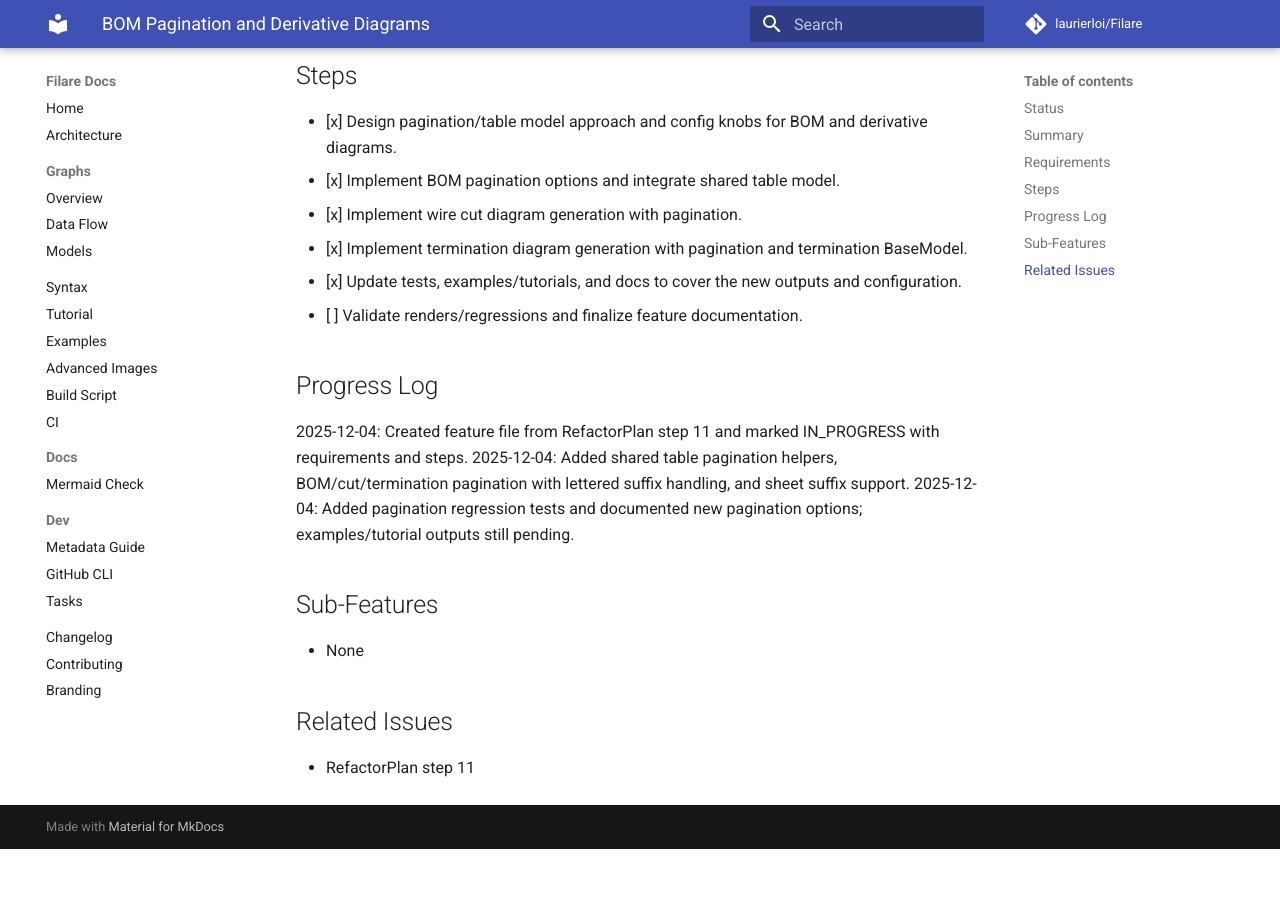
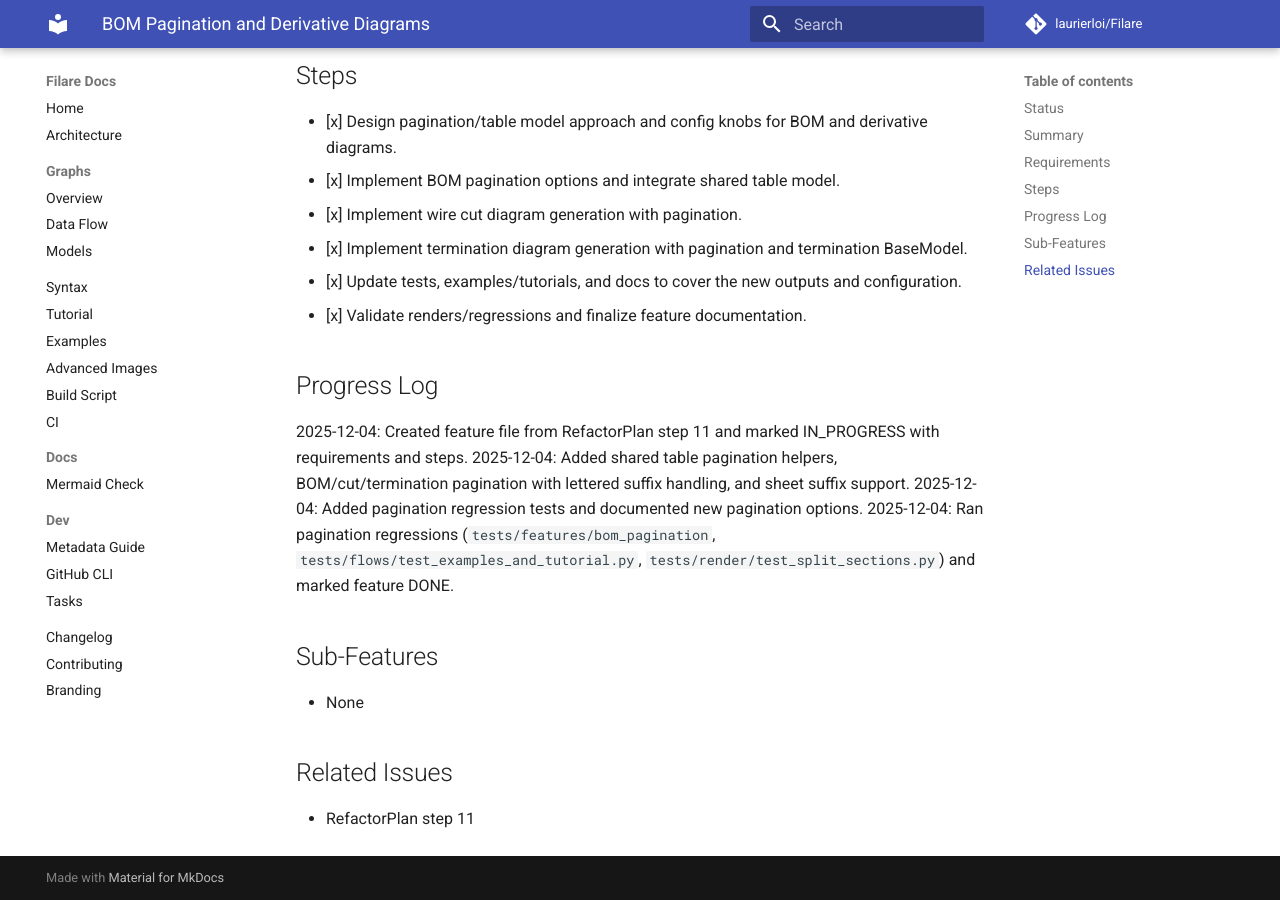
Before and after one commit to laurierloi/filare, an MkDocs documentation site: the page built from docs/features/bom_pagination.md, in a window 1280 px wide and 900 px high, scrolled down 903 px. Built offline with MkDocs 1.6.1 and Material for MkDocs 9.7.7, drawn with Linux system fonts in a browser that asks for light colours; comment, search, counter and statistics services are not loaded; before the commit the page ends 1752 px from its top, so only the background shows below that.

Commit message:
docs(feature): mark bom pagination feature done

```diff
--- a/docs/features/bom_pagination.md
+++ b/docs/features/bom_pagination.md
@@ -2,7 +2,7 @@
 
 ## Status
 
-IN_PROGRESS
+DONE
 
 ## Summary
 
@@ -25,13 +25,14 @@ Add BOM pagination controls and new derivative diagrams (wire cut and terminatio
 - [x] Implement wire cut diagram generation with pagination.
 - [x] Implement termination diagram generation with pagination and termination BaseModel.
 - [x] Update tests, examples/tutorials, and docs to cover the new outputs and configuration.
-- [ ] Validate renders/regressions and finalize feature documentation.
+- [x] Validate renders/regressions and finalize feature documentation.
 
 ## Progress Log
 
 2025-12-04: Created feature file from RefactorPlan step 11 and marked IN_PROGRESS with requirements and steps.
 2025-12-04: Added shared table pagination helpers, BOM/cut/termination pagination with lettered suffix handling, and sheet suffix support.
-2025-12-04: Added pagination regression tests and documented new pagination options; examples/tutorial outputs still pending.
+2025-12-04: Added pagination regression tests and documented new pagination options.
+2025-12-04: Ran pagination regressions (`tests/features/bom_pagination`, `tests/flows/test_examples_and_tutorial.py`, `tests/render/test_split_sections.py`) and marked feature DONE.
 
 ## Sub-Features
 
```
